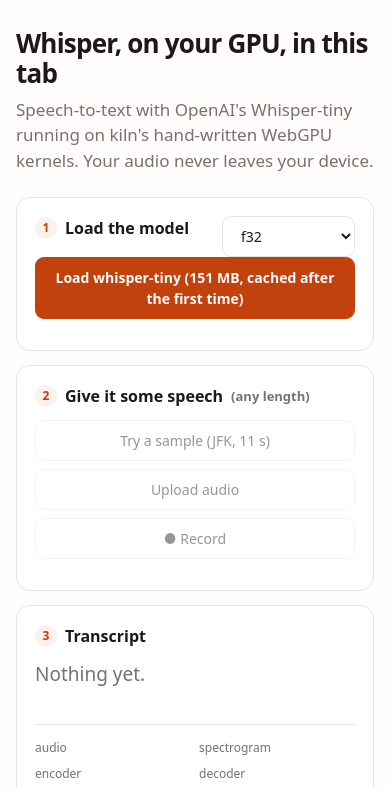
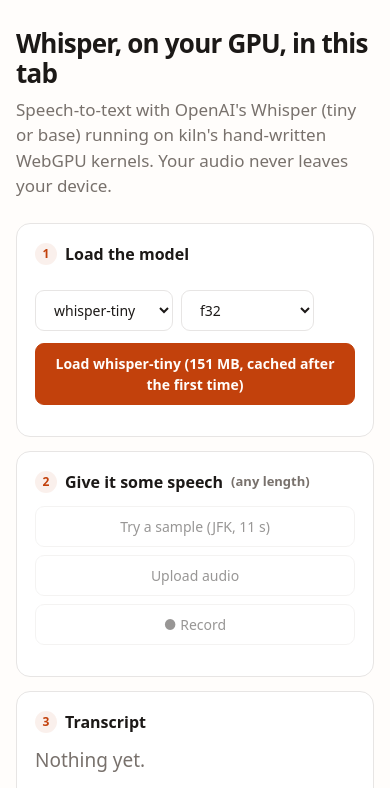
Before and after one commit to anshitsinha/kiln, a website built with Vite: page demo.html in a window 390 px wide. Shown: the part 46-834 px from the top of the page. Built offline with nearby package versions, Linux system fonts and the light colour scheme.

Commit message:
demo: model + precision selectors wrap under the title on phones

```diff
--- a/demo.html
+++ b/demo.html
@@ -20,7 +20,7 @@
     <main>
       <h1>Whisper, on your GPU, in this tab</h1>
       <p class="lede">
-        Speech-to-text with OpenAI's Whisper-tiny running on kiln's hand-written WebGPU kernels.
+        Speech-to-text with OpenAI's Whisper (tiny or base) running on kiln's hand-written WebGPU kernels.
         Your audio never leaves your device.
       </p>
 
@@ -31,12 +31,20 @@
       <section class="card">
         <div class="card-head">
           <h2><span class="step">1</span> Load the model</h2>
+          <div class="choices">
+          <label class="toggle" title="base is more accurate (8.4% vs 11.9% WER on our LibriSpeech sample), ~1.7x slower">
+            <select id="size">
+              <option value="tiny">whisper-tiny</option>
+              <option value="base">whisper-base</option>
+            </select>
+          </label>
           <label class="toggle" title="int4 shrinks the decoder's weights ~6x and speeds up decoding">
             <select id="precision">
               <option value="f32">f32</option>
               <option value="int4">int4 decoder</option>
             </select>
           </label>
+          </div>
         </div>
         <button id="load" class="primary">Load whisper-tiny (151 MB, cached after the first time)</button>
         <div class="progress" hidden><div id="bar"></div></div>
--- a/demo/demo.css
+++ b/demo/demo.css
@@ -100,7 +100,20 @@ h2 {
   display: flex;
   justify-content: space-between;
   align-items: flex-start;
+  flex-wrap: wrap; /* on phones the model choices drop below the title */
   gap: 12px;
+}
+
+.card-head h2 {
+  white-space: nowrap;
+}
+
+.choices {
+  display: flex;
+  flex-wrap: wrap;
+  gap: 8px;
+  min-width: 0;
+  margin-bottom: 12px;
 }
 
 .step {
```
